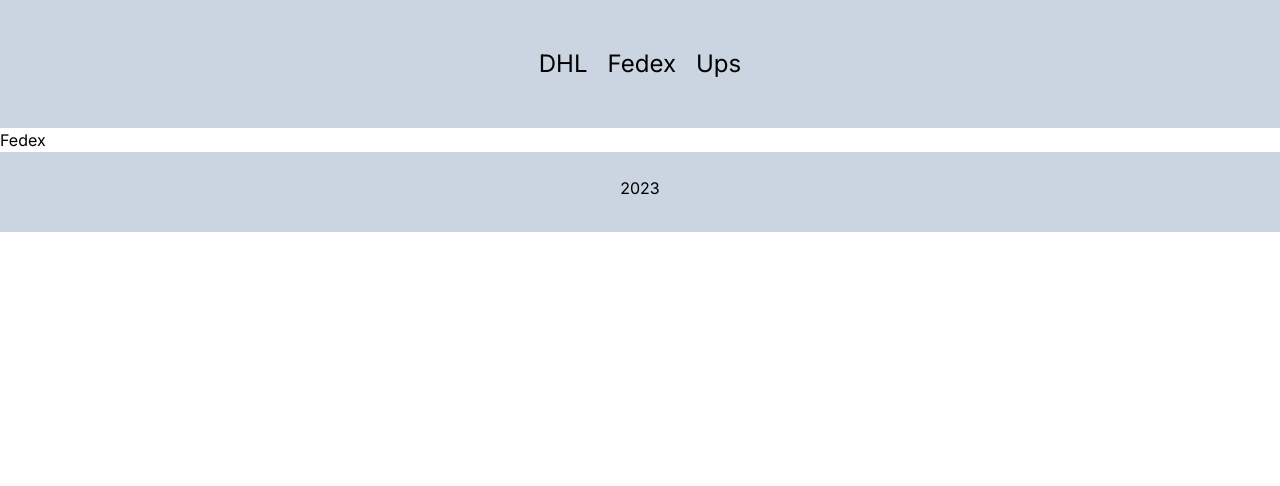
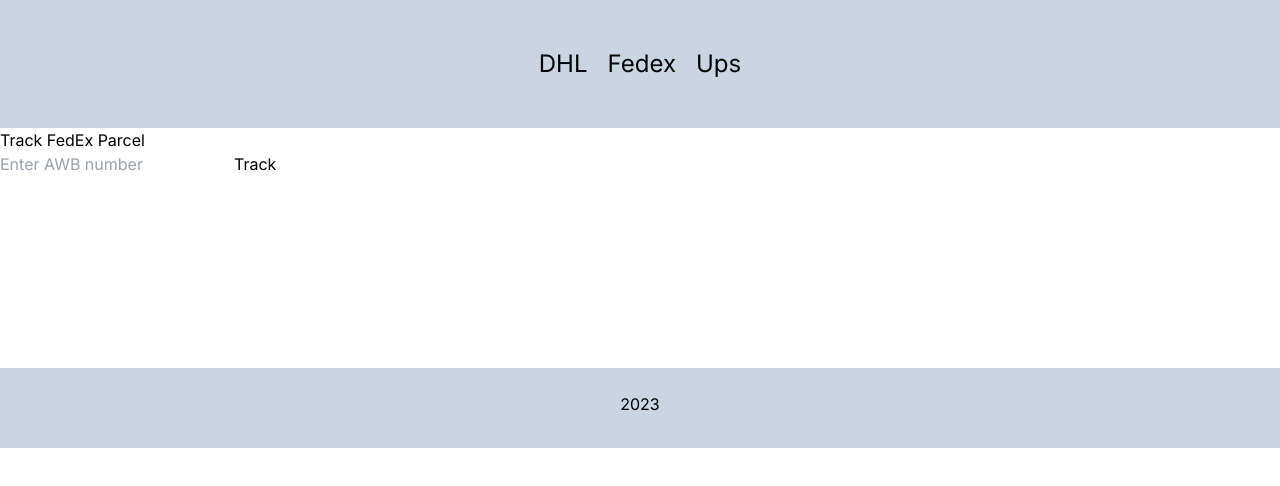
Before and after one commit to abirtasrif/parcel-tracking, a Next.js app: page /fedex in a window 1280 px wide. Shown: the top 486 px of the page. Built offline with nearby package versions, Linux system fonts and the light colour scheme.

Commit message:
basic functionality done

```diff
--- /dev/null
+++ b/app/components/DhlInputComponent.jsx
@@ -0,0 +1,34 @@
+"use client";
+import React, { useState } from "react";
+
+const DhlInputComponent = () => {
+  const [awb, setAwb] = useState("");
+
+  const handleChange = (event) => {
+    setAwb(event.target.value);
+  };
+
+  const dhlUrl =
+    "https://www.dhl.com/bd-en/home/tracking/tracking-express.html?submit=1&tracking-id=" +
+    awb;
+
+  const handleSubmit = () => {
+    if (dhlUrl) {
+      window.open(dhlUrl, "_blank");
+    }
+  };
+
+  return (
+    <div>
+      <input
+        type="text"
+        value={awb}
+        onChange={handleChange}
+        placeholder="Enter AWB number"
+      />
+      <button onClick={handleSubmit}>Track</button>
+    </div>
+  );
+};
+
+export default DhlInputComponent;
--- /dev/null
+++ b/app/components/FedexInputComponent.jsx
@@ -0,0 +1,35 @@
+"use client";
+import React, { useState } from "react";
+
+const FedexInputComponent = () => {
+  const [awb, setAwb] = useState("");
+
+  const handleChange = (event) => {
+    setAwb(event.target.value);
+  };
+
+  const fedexUrl =
+    "https://www.fedex.com/fedextrack/?action=track&tracknumbers=" +
+    awb +
+    "&locale=en_us&cntry_code=us";
+
+  const handleSubmit = () => {
+    if (fedexUrl) {
+      window.open(fedexUrl, "_blank");
+    }
+  };
+
+  return (
+    <div>
+      <input
+        type="text"
+        value={awb}
+        onChange={handleChange}
+        placeholder="Enter AWB number"
+      />
+      <button onClick={handleSubmit}>Track</button>
+    </div>
+  );
+};
+
+export default FedexInputComponent;
--- /dev/null
+++ b/app/components/UpsInputComponent.jsx
@@ -0,0 +1,33 @@
+"use client";
+import React, { useState } from "react";
+
+const UpsInputComponent = () => {
+  const [awb, setAwb] = useState("");
+
+  const handleChange = (event) => {
+    setAwb(event.target.value);
+  };
+
+  const upsUrl = "https://www.ups.com/track";
+
+  const handleSubmit = () => {
+    if (upsUrl) {
+      window.open(upsUrl, "_blank");
+    }
+  };
+
+  return (
+    <div>
+      <input
+        type="text"
+        value={awb}
+        onChange={handleChange}
+        placeholder="Enter AWB number"
+        disabled
+      />
+      <button onClick={handleSubmit}>Track</button>
+    </div>
+  );
+};
+
+export default UpsInputComponent;
--- a/app/dhl/page.jsx
+++ b/app/dhl/page.jsx
@@ -1,9 +1,11 @@
 import React from "react";
+import UrlInputComponent from "../components/DhlInputComponent";
 
 const Dhl = () => {
   return (
-    <div>
-      <p>Test Dhl</p>
+    <div className="h-60">
+      <h1>Track DHL Parcel</h1>
+      <UrlInputComponent />
     </div>
   );
 };
--- a/app/fedex/page.jsx
+++ b/app/fedex/page.jsx
@@ -1,7 +1,13 @@
 import React from "react";
+import FedexInputComponent from "../components/FedexInputComponent";
 
 const Fedex = () => {
-  return <div>Fedex</div>;
+  return (
+    <div className="h-60">
+      <h1>Track FedEx Parcel</h1>
+      <FedexInputComponent />
+    </div>
+  );
 };
 
 export default Fedex;
--- a/app/ups/page.jsx
+++ b/app/ups/page.jsx
@@ -1,7 +1,13 @@
 import React from "react";
+import UpsInputComponent from "../components/UpsInputComponent";
 
 const Ups = () => {
-  return <div>Ups</div>;
+  return (
+    <div className="h-60">
+      <h1>Track UPS Parcel</h1>
+      <UpsInputComponent />
+    </div>
+  );
 };
 
 export default Ups;
```
